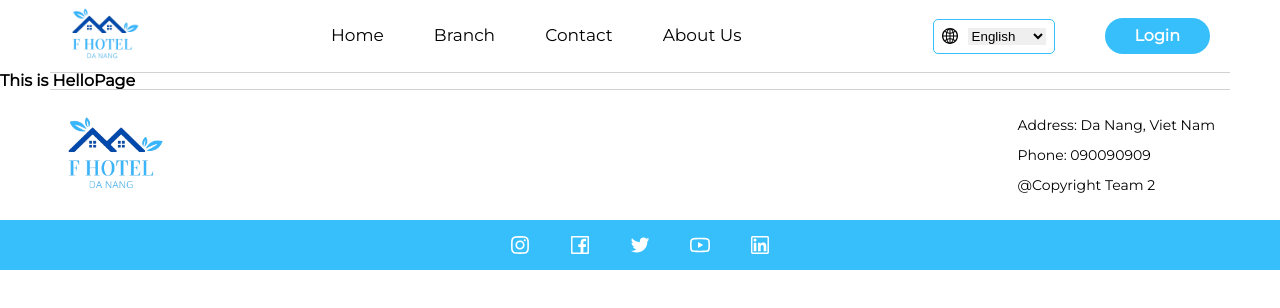
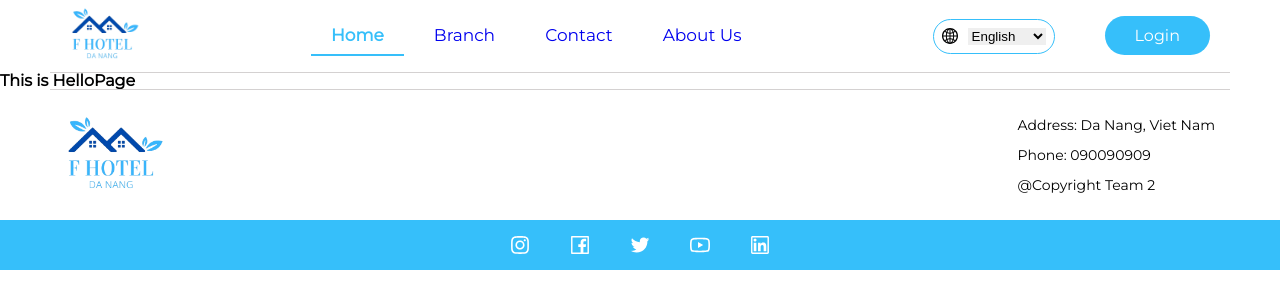
Before and after one commit to HoangTB/Mock_FE, a React (Create React App) app: page / in a window 1280 px wide. Shown: the top 308 px of the page. Built offline with nearby package versions, Linux system fonts and the light colour scheme.

Commit message:
update header ui

```diff
--- a/src/components/partials/Header.module.css
+++ b/src/components/partials/Header.module.css
@@ -30,22 +30,18 @@
 
 .headerLinks > a {
   cursor: pointer;
-  color: black;
   padding: 10px 20px;
   font-size: 17px;
   border-bottom: 1px solid transparent;
   text-decoration: none;
-  transition:
-    font-size 0.1s,
-    font-weight 0.1s,
-    border-bottom 0.1s;
 }
 
 .headerLinksShow > a {
   width: 100%;
+  font-size: 17px;
+  color: black;
   text-align: center;
   cursor: pointer;
-  color: black;
   padding: 10px;
   border-bottom: 1px solid transparent;
   text-decoration: none;
@@ -56,6 +52,12 @@
   font-weight: bold;
   color: var(--primary-color);
   border-bottom: 2px solid var(--primary-color);
+}
+
+.active {
+  font-weight: bold;
+  color: var(--primary-color) !important;
+  border-bottom: 2px solid var(--primary-color) !important;
   font-size: 18px;
 }
 
@@ -74,7 +76,7 @@
   align-items: center;
   border: 1px solid var(--primary-color);
   padding: 8px;
-  border-radius: 5px;
+  border-radius: 20px;
 }
 
 .headerRight > div > select {
@@ -82,12 +84,12 @@
   outline: none;
 }
 
-.headerRightLogin {
+.headerRightLogin > a {
   background-color: var(--primary-color);
   color: white;
-  font-weight: bold;
   padding: 10px 30px;
   border-radius: 20px;
+  text-decoration: none;
 }
 
 .headerRightUser {
@@ -95,10 +97,10 @@
   flex-direction: row;
   gap: 20px;
   align-items: center;
-  background-color: #ffe9df;
-  color: black;
+  background-color: #ff5100;
+  color: rgb(255, 255, 255);
   font-weight: bold;
-  padding: 5px 15px;
+  padding: 4px 15px;
   border-radius: 20px;
   display: none;
 }
@@ -110,6 +112,7 @@
 .headerRightUser > img {
   width: 30px;
   border-radius: 50%;
+  border: 1px solid white;
 }
 
 .btnList {
@@ -118,6 +121,21 @@
   font-weight: bolder;
   outline: none;
   display: none;
+}
+
+.fromProfile {
+  background-color: rgb(189, 189, 189);
+  padding: 10px 20px;
+}
+
+.fromProfile > li {
+  padding-top: 10px;
+}
+
+.userProfile > a {
+  text-decoration: none;
+  color: rgb(255, 255, 255);
+  margin-bottom: 10px;
 }
 
 @media screen and (max-width: 1196px) {
@@ -142,6 +160,6 @@
 
 @media screen and (max-width: 475px) {
   .language {
-display: none;
+    display: none;
   }
 }
--- a/src/components/partials/Header.tsx
+++ b/src/components/partials/Header.tsx
@@ -2,22 +2,29 @@ import { GlobalOutlined, UnorderedListOutlined } from '@ant-design/icons';
 import { Button, Drawer, DrawerProps, RadioChangeEvent } from 'antd';
 import React, { useState } from 'react';
 import styles from './Header.module.css';
-import { Link } from 'react-router-dom';
+import { Link, useLocation } from 'react-router-dom';
 function Header() {
   const [open, setOpen] = useState(false);
+  const [openProfile, setOpenProfile] = useState(false);
   const [placement, setPlacement] = useState<DrawerProps['placement']>('right');
 
   const showDrawer = () => {
     setOpen(true);
   };
 
+  const showProfile = () => {
+    setOpenProfile(true);
+  };
+
+  const onCloseProfile = () => {
+    setOpenProfile(false);
+  };
+
   const onClose = () => {
     setOpen(false);
   };
+  const location = useLocation();
 
-  const onChange = (e: RadioChangeEvent) => {
-    setPlacement(e.target.value);
-  };
   return (
     <div className={styles.headerRow}>
       <div className={styles.headerLeft}>
@@ -25,12 +32,20 @@ function Header() {
           <img src="/images/logo.png" alt="" />
         </div>
       </div>
-      <div className={styles.headerLinks}>
-        <Link to="/">Home</Link>
-        <Link to="/branch">Branch</Link>
-        <a>Contact</a>
-        <a>About Us</a>
-      </div>
+      <nav className={styles.headerLinks}>
+        <Link to="/" className={location.pathname === '/' ? styles.active : ''}>
+          Home
+        </Link>
+        <Link to="/branch" className={location.pathname === '/branch' ? styles.active : ''}>
+          Branch
+        </Link>
+        <Link to="/contact" className={location.pathname === '/contact' ? styles.active : ''}>
+          Contact
+        </Link>
+        <Link to="/about" className={location.pathname === '/about' ? styles.active : ''}>
+          About Us
+        </Link>
+      </nav>
       <div className={styles.headerRight}>
         <div className={styles.language}>
           <GlobalOutlined />
@@ -39,13 +54,17 @@ function Header() {
             <option value="">Japanese</option>
           </select>
         </div>
+        {/* login */}
+        <div className={styles.headerRightLogin}>
+          <Link to="/login">Login</Link>
+        </div>
         {/* user */}
-        <div className={styles.headerRightLogin}>Login</div>
-        {/* login */}
         <div className={styles.headerRightUser}>
           <img src="https://pbs.twimg.com/profile_images/1744393322418802688/-ZF7VwbA_400x400.jpg" alt="..." />{' '}
           <p>LamNT80</p>
         </div>
+
+        {/* list menu header */}
         <Button onClick={showDrawer} className={styles.btnList}>
           <UnorderedListOutlined />
         </Button>
@@ -58,13 +77,20 @@ function Header() {
           key={placement}
           width={250}
         >
-          <div className={styles.headerLinksShow}>
-            <a>Home</a>
-            <a>Rooms</a>
-            <a>News</a>
-            <a>Contact</a>
-            <a>About Us</a>
-          </div>
+          <nav className={styles.headerLinksShow}>
+            <Link to="/" className={location.pathname === '/' ? styles.active : ''}>
+              Home
+            </Link>
+            <Link to="/branch" className={location.pathname === '/branch' ? styles.active : ''}>
+              Branch
+            </Link>
+            <Link to="/contact" className={location.pathname === '/contact' ? styles.active : ''}>
+              Contact
+            </Link>
+            <Link to="/about" className={location.pathname === '/about' ? styles.active : ''}>
+              About Us
+            </Link>
+          </nav>
         </Drawer>
       </div>
     </div>
```
